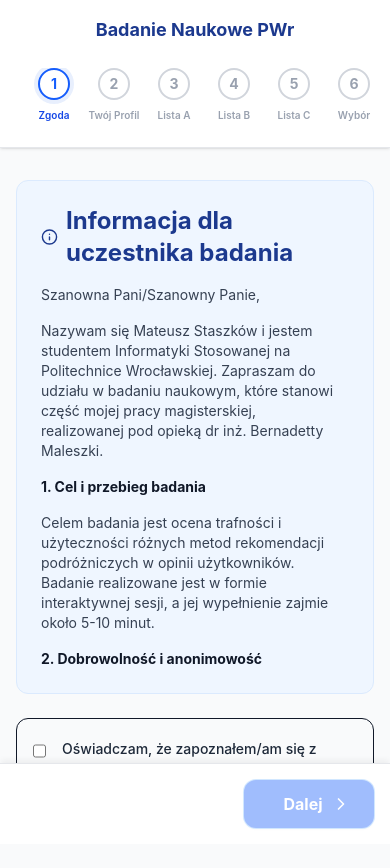
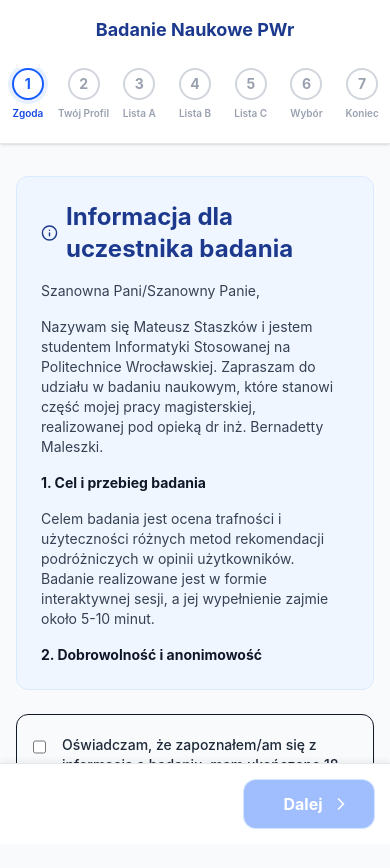
Before and after one commit to stvshy/ankieta-magisterska, a React (Vite) app: page / in a window 390 px wide. Shown: the top 868 px of the page. Built offline with nearby package versions, Linux system fonts and the light colour scheme; what hyphenation.pl would draw is missing.

Commit message:
Update App component: enhance stepper layout with fixed width and responsive adjustments for improved usability and visual consistency.

```diff
--- a/src/App.css
+++ b/src/App.css
@@ -167,7 +167,7 @@
 
   &::before,
   &::after {
-    content: '';
+    content: "";
     position: absolute;
     top: -4.5px;
     border: 5px solid transparent;
@@ -182,3 +182,31 @@
     border-right-color: var(--border);
   }
 }
+
+/* Top stepper fixed width */
+.ankieta-stepper-shell {
+  width: 816px;
+  max-width: 100%;
+  margin-left: auto;
+  margin-right: auto;
+  box-sizing: border-box;
+}
+
+@media (max-width: 640px) {
+  .ankieta-stepper-shell {
+    width: min(390px, 100%);
+  }
+
+  /* Make items fit into narrow stepper width */
+  .ankieta-stepper-shell .ankieta-stepper-item {
+    flex: 1 1 0 !important;
+    min-width: 0 !important;
+  }
+
+  .ankieta-stepper-shell .ankieta-stepper-label {
+    /* Allow titles to wrap instead of forcing horizontal overflow */
+    white-space: normal !important;
+    word-break: break-word;
+    line-height: 1.1;
+  }
+}
--- a/src/App.jsx
+++ b/src/App.jsx
@@ -5,6 +5,7 @@ import ProfilingStep from "./steps/ProfilingStep.jsx";
 import ListEvaluationStep from "./steps/ListEvaluationStep.jsx";
 import SummaryStep from "./steps/SummaryStep.jsx";
 import ThankYouStep from "./steps/ThankYouStep.jsx";
+import "./App.css";
 
 // --- MOCK DATA (PLACEHOLDERY DLA LIST) ---
 const MOCK_LISTS = {
@@ -177,11 +178,12 @@ export default function App() {
     <div className="min-h-screen bg-gray-50 text-gray-900 font-sans pb-24">
       {/* HEADER & NEW STEPPER */}
       <div className="bg-white border-b border-gray-200 sticky top-0 z-40 shadow-sm">
-        <div className="max-w-4xl mx-auto px-4 py-4">
+        <div className="max-w-4xl mx-auto px-0 sm:px-4 py-4">
           <h1 className="text-lg font-bold text-blue-900 text-center mb-6">
             Badanie Naukowe PWr
           </h1>
 
+          <div className="ankieta-stepper-shell mx-auto">
             <div className="relative">
               {/* Linia łącząca kroki */}
               <div className="absolute top-4 left-0 w-full h-1 bg-gray-200 -translate-y-1/2 z-0 hidden sm:block rounded-full"></div>
@@ -193,7 +195,7 @@ export default function App() {
               ></div>
 
               {/* Kropki kroków */}
-            <div className="flex justify-between relative z-10 overflow-x-auto sm:overflow-visible pb-2 sm:pb-0 px-2 sm:px-0 scrollbar-hide">
+              <div className="flex justify-between relative z-10 overflow-x-auto sm:overflow-visible pb-2 sm:pb-0 px-0 sm:px-0 scrollbar-hide">
                 {STEPS.map((step, index) => {
                   const isCompleted = index < currentStep;
                   const isCurrent = index === currentStep;
@@ -204,7 +206,7 @@ export default function App() {
                       type="button"
                       onClick={() => handleStepClick(index)}
                       disabled={!isCompleted}
-                    className={`flex flex-col items-center min-w-[60px] sm:min-w-0 focus:outline-none transition-transform
+                      className={`ankieta-stepper-item flex flex-col items-center min-w-[60px] sm:min-w-0 focus:outline-none transition-transform
                       ${
                         isCompleted
                           ? "cursor-pointer hover:scale-105 active:scale-95"
@@ -228,7 +230,7 @@ export default function App() {
                         )}
                       </span>
                       <span
-                      className={`text-[10px] sm:text-xs font-semibold mt-2 text-center whitespace-nowrap
+                        className={`ankieta-stepper-label text-[10px] sm:text-xs font-semibold mt-2 text-center whitespace-nowrap
                       ${isCurrent ? "text-blue-700" : isCompleted ? "text-gray-800" : "text-gray-400"}`}
                       >
                         {step.title}
@@ -236,6 +238,7 @@ export default function App() {
                     </button>
                   );
                 })}
+              </div>
             </div>
           </div>
         </div>
```
Lines whose indentation alone changed are shown as unchanged.
